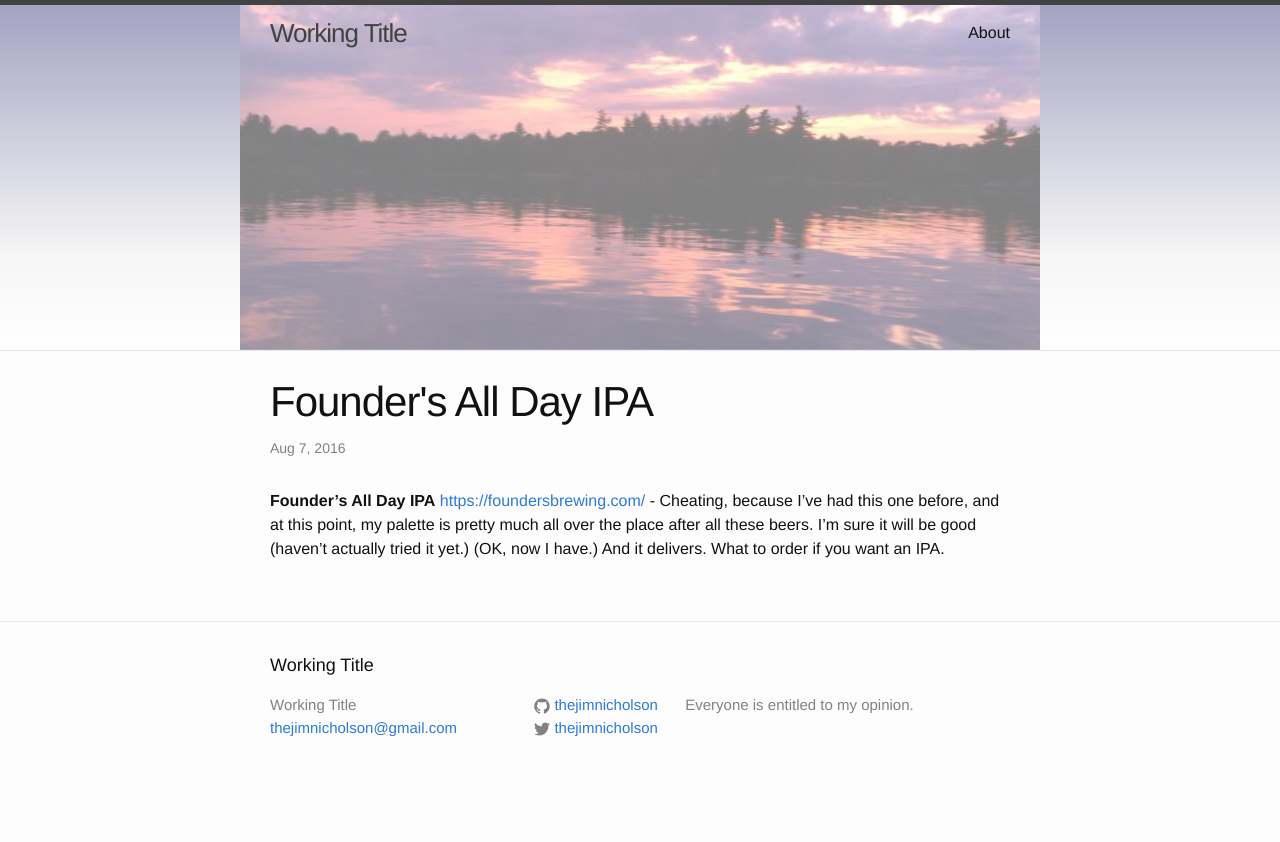
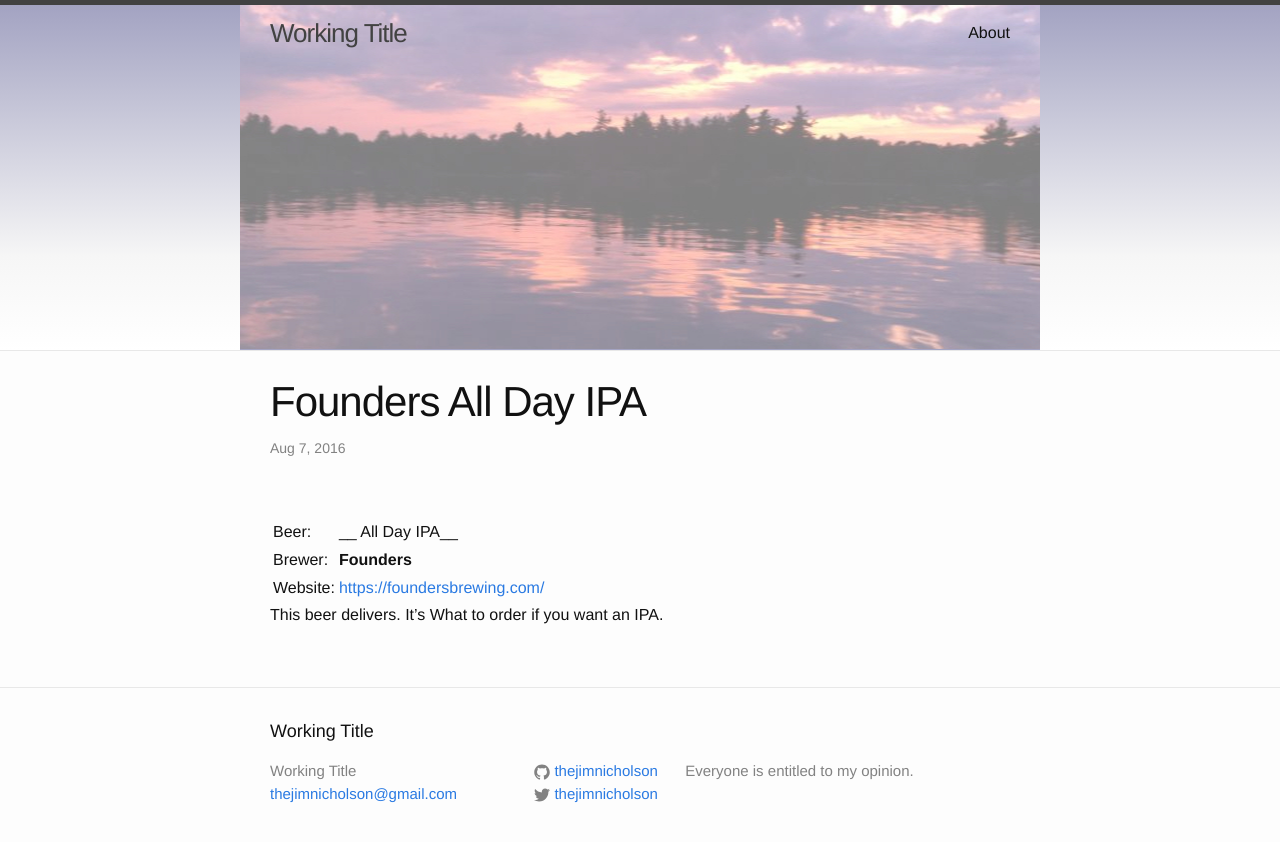
Before and after one commit to thejimnicholson/thejimnicholson.github.io, a Jekyll site: the page built from _posts/2016-08-07-founders-all-day-ipa.md, in a window 1280 px wide. Shown: the top 842 px of the page. Built offline with Jekyll 4.4.1, drawn with Linux system fonts in a browser that asks for light colours; Markdown is read by kramdown in place of the engine named in the settings.

Commit message:
/ ‘_posts/2016-08-07-founders-all-day-ipa.md’

```diff
--- a/_posts/2016-08-07-founders-all-day-ipa.md
+++ b/_posts/2016-08-07-founders-all-day-ipa.md
@@ -1,6 +1,13 @@
 ---
 layout: post
-title: Founder's All Day IPA
+title: Founders All Day IPA
+categories: [MI,IPA]
 ---
 
-__Founder's All Day IPA__ <https://foundersbrewing.com/> - Cheating, because I've had this one before, and at this point, my palette is pretty much all over the place after all these beers. I'm sure it will be good (haven't actually tried it yet.) (OK, now I have.) And it delivers. What to order if you want an IPA.
+|          |                                |
+|----------|--------------------------------|
+| Beer:    | __ All Day IPA__               |
+| Brewer:  | __Founders__                   |
+| Website: | <https://foundersbrewing.com/> |
+
+This beer delivers. It's What to order if you want an IPA.
```
